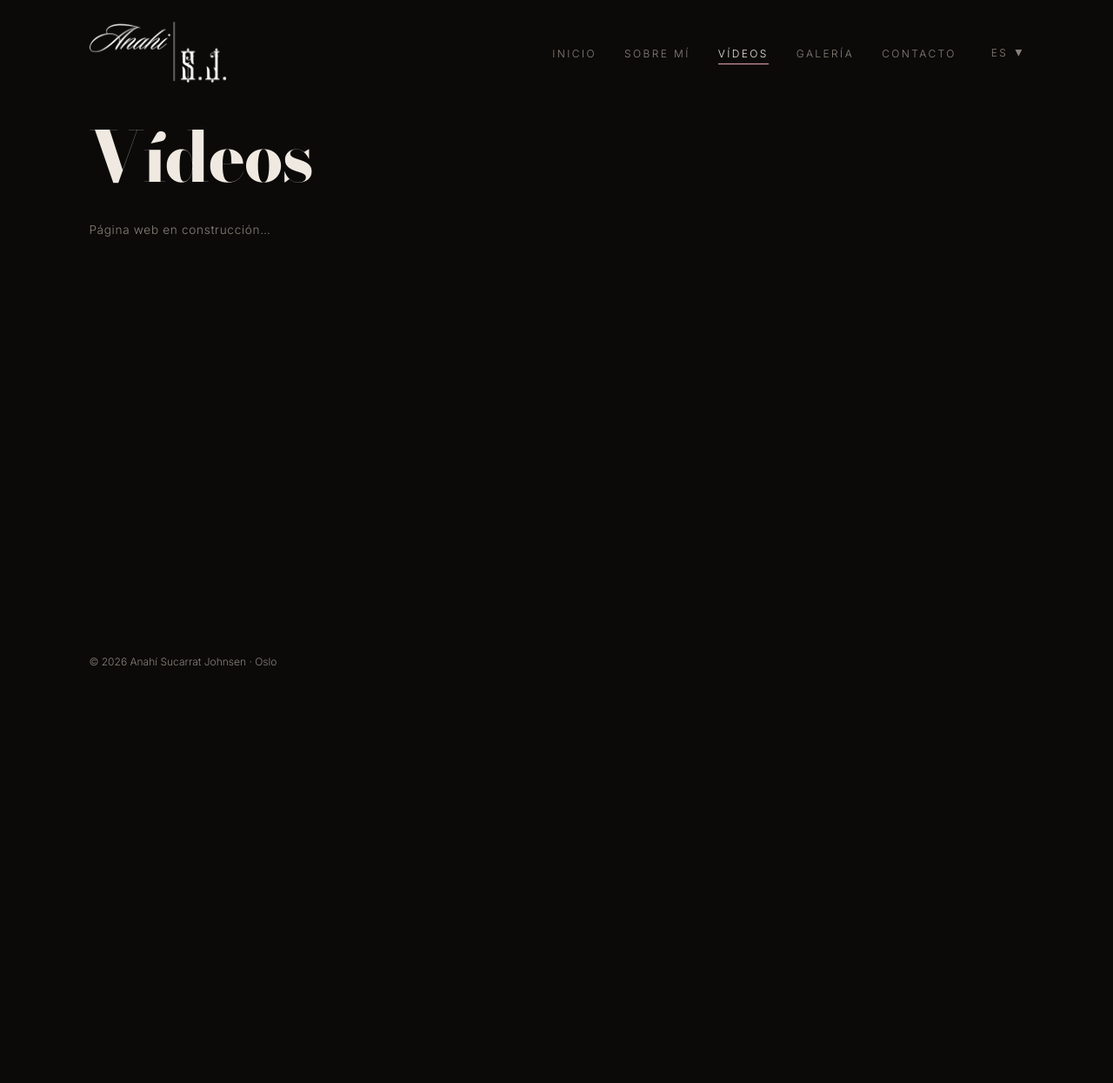
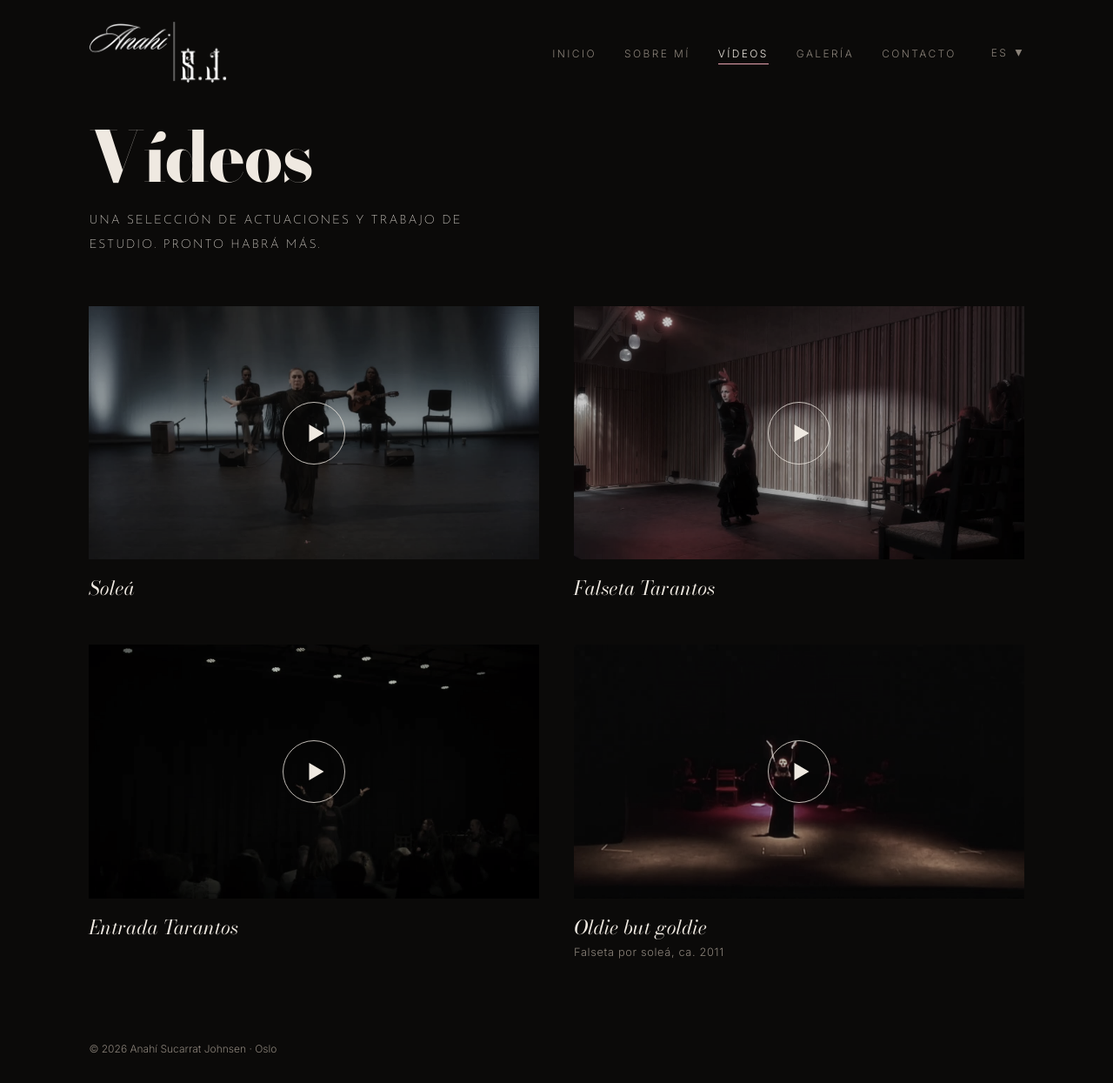
Before and after one commit to hi-Ana-hi/anna-i, a Node server app: page /es/videos in a window 1280 px wide. Shown: the whole page at 87% size. Before the commit the page ends 766 px from the top, so only its background shows below. Run offline with Node 20, Linux system fonts and the light colour scheme.

Commit message:
Added first videos

```diff
--- /dev/null
+++ b/content/videos.js
@@ -0,0 +1,23 @@
+// Videoene på «Videoer»-siden. Legg til en ny video ved å kopiere én linje i listen.
+// id = koden i YouTube-lenken (det som står etter youtu.be/)
+// Forhåndsbildet ligger i public/img/videos/yt-<id>.jpg
+
+const videos = [
+  { id: 'hicui-F8Of8', title: 'Soleá' },
+  { id: 'r1AkE27EDw4', title: 'Falseta Tarantos' },
+  { id: '-trIOa1ZvBY', title: 'Entrada Tarantos' },
+  { id: 'hRckaYsQaHM', title: 'Oldie but goldie', note: { en: 'Falseta por soleá, ca. 2011', no: 'Falseta por soleá, ca. 2011', es: 'Falseta por soleá, ca. 2011' } },
+];
+
+const texts = {
+  en: { lead: 'A selection of performances and studio work. More coming soon.', play: 'Play video', watchOn: 'Watch on YouTube' },
+  no: { lead: 'Et utvalg forestillinger og studioarbeid. Flere kommer snart.', play: 'Spill av video', watchOn: 'Se på YouTube' },
+  es: { lead: 'Una selección de actuaciones y trabajo de estudio. Pronto habrá más.', play: 'Reproducir vídeo', watchOn: 'Ver en YouTube' },
+};
+
+module.exports = Object.fromEntries(
+  Object.entries(texts).map(([lang, t]) => [lang, {
+    ...t,
+    videos: videos.map((v) => ({ ...v, note: v.note && v.note[lang] })),
+  }]),
+);
--- a/public/css/main.css
+++ b/public/css/main.css
@@ -857,3 +857,79 @@ footer {
 @media (max-width: 760px) {
   .header-right { gap: 1.5rem; }
 }
+
+/* ---------- Videoer ---------- */
+.videos-page { max-width: 76rem; box-sizing: content-box; }
+
+.video-grid {
+  list-style: none;
+  padding: 0;
+  margin-top: 3.5rem;
+  display: grid;
+  grid-template-columns: repeat(auto-fill, minmax(min(100%, 26rem), 1fr));
+  gap: 3rem 2.5rem;
+}
+
+.video-thumb,
+.video-frame {
+  position: relative;
+  display: block;
+  width: 100%;
+  aspect-ratio: 16 / 9;
+  border: 0;
+  background: #000;
+}
+
+.video-thumb img {
+  display: block;
+  width: 100%;
+  height: 100%;
+  object-fit: cover;
+  filter: grayscale(0.6) brightness(0.8); /* dempet, som resten av siden */
+  transition: filter 0.4s ease;
+}
+
+.video-thumb:hover img,
+.video-thumb:focus-visible img { filter: none; }
+
+/* Enkel avspillingsknapp: tynn sirkel med trekant */
+.play-icon {
+  position: absolute;
+  top: 50%;
+  left: 50%;
+  width: 4.5rem;
+  height: 4.5rem;
+  margin: -2.25rem 0 0 -2.25rem;
+  border: 1px solid rgba(239, 233, 225, 0.8);
+  border-radius: 50%;
+  transition: border-color 0.3s ease, transform 0.3s ease;
+}
+
+.play-icon::after {
+  content: '';
+  position: absolute;
+  top: 50%;
+  left: 54%;
+  transform: translate(-50%, -50%);
+  border-style: solid;
+  border-width: 0.65rem 0 0.65rem 1.1rem;
+  border-color: transparent transparent transparent var(--text);
+}
+
+.video-thumb:hover .play-icon,
+.video-thumb:focus-visible .play-icon { border-color: var(--pink); transform: scale(1.06); }
+
+.video-title {
+  margin-top: 1rem;
+  font-family: var(--display);
+  font-style: italic;
+  font-weight: 400;
+  font-size: 1.4rem;
+}
+
+.video-note {
+  margin-top: 0.25rem;
+  font-size: 0.8rem;
+  letter-spacing: 0.05em;
+  color: var(--muted);
+}
--- /dev/null
+++ b/public/js/videos.js
@@ -0,0 +1,19 @@
+// Videoer: klikk på et bilde bytter det ut med YouTube-spilleren.
+// «youtube-nocookie» betyr at YouTube ikke setter sporings-cookies før videoen spilles.
+// Uten JavaScript åpner lenken videoen på YouTube i stedet.
+(function () {
+  document.querySelectorAll('.video-thumb').forEach(function (thumb) {
+    thumb.addEventListener('click', function (e) {
+      e.preventDefault();
+      const id = thumb.dataset.videoId;
+      const iframe = document.createElement('iframe');
+      iframe.src = 'https://www.youtube-nocookie.com/embed/' + encodeURIComponent(id) + '?autoplay=1&rel=0';
+      iframe.title = thumb.getAttribute('aria-label');
+      iframe.allow = 'autoplay; encrypted-media; picture-in-picture; fullscreen';
+      iframe.allowFullscreen = true;
+      iframe.className = 'video-frame';
+      thumb.replaceWith(iframe);
+      iframe.focus();
+    });
+  });
+})();
--- a/server.js
+++ b/server.js
@@ -11,6 +11,7 @@ const locales = {
 const content = {
   about: require('./content/about'),
   contact: require('./content/contact'),
+  videos: require('./content/videos'),
 };
 
 const app = express();
--- /dev/null
+++ b/views/videos.ejs
@@ -0,0 +1,29 @@
+<%- include('partials/head') %>
+  <script src="/js/videos.js" defer></script>
+</head>
+<body>
+  <%- include('partials/header') %>
+  <main class="page videos-page">
+    <h1><%= t.pages[page].label %></h1>
+    <p class="contact-lead"><%= c.lead %></p>
+
+    <ul class="video-grid">
+<% c.videos.forEach(function (v) { %>
+      <li class="video-card">
+        <!-- Bare et bilde til noen klikker – da lastes YouTube-spilleren (personvernvennlig) -->
+        <a class="video-thumb" href="https://www.youtube.com/watch?v=<%= v.id %>" target="_blank" rel="noopener"
+           data-video-id="<%= v.id %>" aria-label="<%= c.play %>: <%= v.title %>">
+          <img src="/img/videos/yt-<%= v.id %>.jpg" width="1280" height="720" alt="" loading="lazy">
+          <span class="play-icon" aria-hidden="true"></span>
+        </a>
+        <h2 class="video-title"><%= v.title %></h2>
+<% if (v.note) { %>
+        <p class="video-note"><%= v.note %></p>
+<% } %>
+      </li>
+<% }) %>
+    </ul>
+  </main>
+  <footer>© <%= year %> Anahí Sucarrat Johnsen · Oslo</footer>
+</body>
+</html>
```
Also changed, not shown: public/img/videos/yt--trIOa1ZvBY.jpg (added), public/img/videos/yt-hRckaYsQaHM.jpg (added), public/img/videos/yt-hicui-F8Of8.jpg (added), public/img/videos/yt-r1AkE27EDw4.jpg (added).
